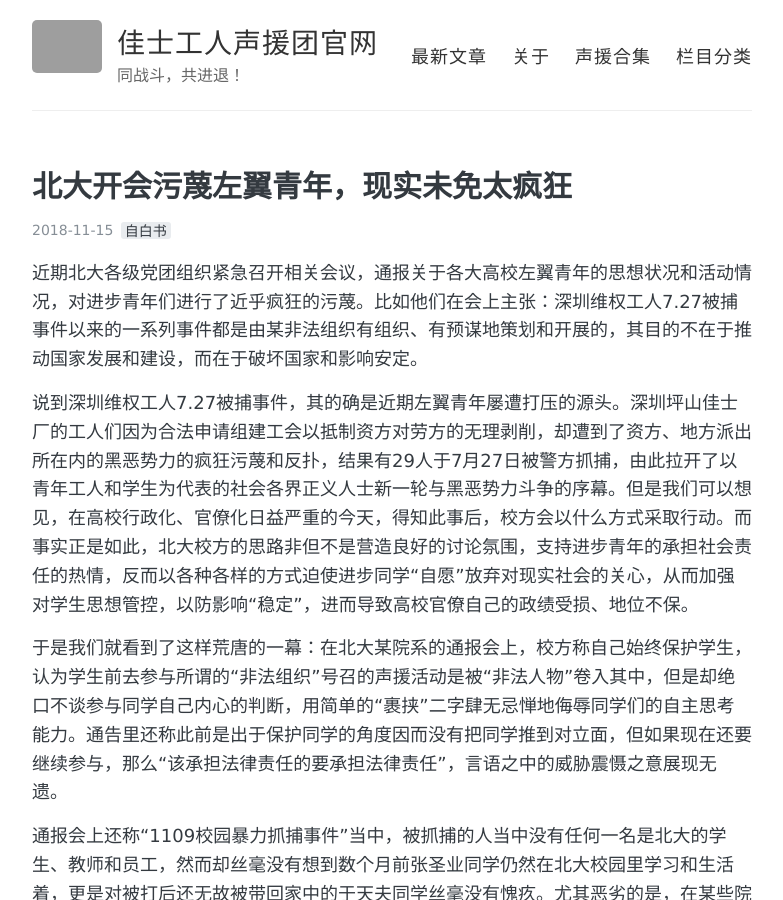
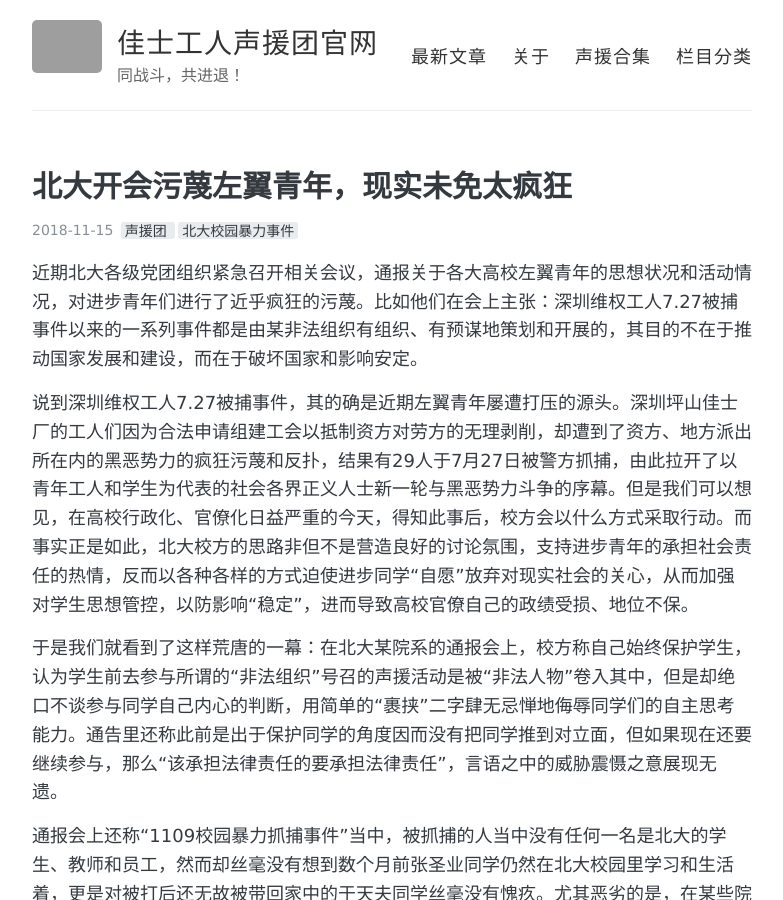
Before and after one commit to fanqiangzhuanyong233/fanqiangzhuanyong233.github.io, a Jekyll site: the page built from _posts/2018-11-15-pbbddw.md, in a window 1280 px wide and 900 px high. Shown: the whole window, without its empty margins (248-1031 px from the left). Built offline with Jekyll 4.4.1, drawn with Linux system fonts in a browser that asks for light colours; comment, search, counter and statistics services are not loaded; grey boxes are pictures that could not be loaded.

Commit message:
Update 2018-11-15-pbbddw.md

```diff
--- a/_posts/2018-11-15-pbbddw.md
+++ b/_posts/2018-11-15-pbbddw.md
@@ -2,7 +2,8 @@
 published: true
 layout: post
 tags:
-   - 自白书
+   - 声援团
+   - 北大校园暴力事件
 comments: true
 title: 北大开会污蔑左翼青年，现实未免太疯狂
 ---
```
